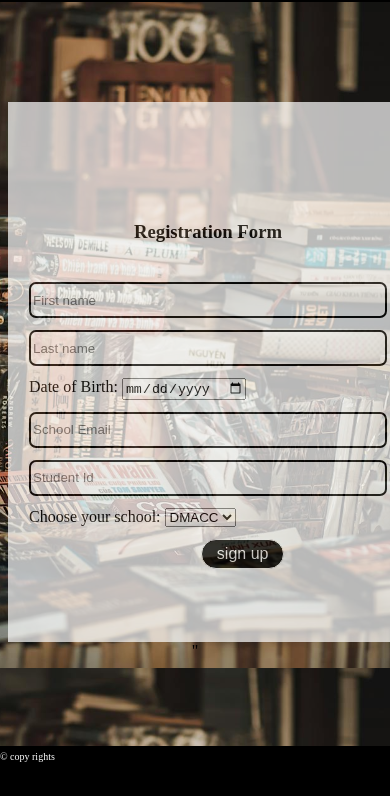
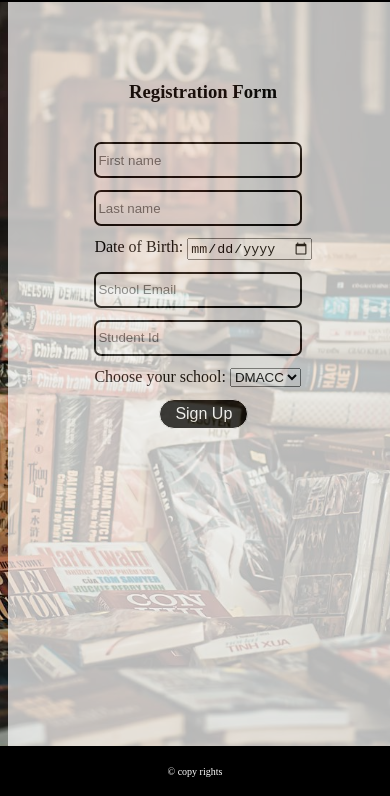
Before and after one commit to hmhuynh0801/BookSwapHub, a plain HTML site: page public/html/index.html in a window 390 px wide. Shown: the part 48-844 px from the top of the page. Drawn offline with Linux system fonts and the light colour scheme.

Commit message:
Added final updates to the index page

```diff
--- a/public/css/common.css
+++ b/public/css/common.css
@@ -1,6 +1,7 @@
 :root {
     --primary-color : rgb(0, 0, 0);
     --white : rgb(255, 255, 255);
+    --red : rgb(209, 6, 6);
 }
 
 header {
@@ -48,11 +49,17 @@ nav a {
 
 footer span {
 
-
+    display: flex;
     justify-content: center;
     margin-top: 20px;
     font-size: 10px;
 }
+
+#logo {
+    color: var(--red);
+    margin-left: 45px;
+}
+
 
 img#logo {
     height: 40px;
@@ -76,10 +83,3 @@ img#logo {
     background-color: var(--white);
     color: var(--primary-color);
 }
-
-input[type="text"], input[type="password"], input[type="email"]{
-    width: 350px;
-    height: 30px;
-    border: 2px solid var(--primary-color);
-    border-radius: 7px;
-}
--- a/public/css/index.css
+++ b/public/css/index.css
@@ -12,7 +12,7 @@ main {
 
 #hero-section {
     width: 55%;
-    height: 500px;
+    /* height: 500px; */
     background-color: var(--primary-color);
     border: 1px solid var(--white);
     color: var(--white);
@@ -20,10 +20,18 @@ main {
     border: none;
 }
 
+/* #logo-img {
+    width: 200px;
+    height: 200px;
+    margin-top: 200px;
+    margin-left: 200px;
+    opacity: none;
+} */
+
 #registration-form-section {
     display: flex;
-    width: 20%;
-    height: 500px;
+    width: 33vw;
+    height: 90vh;
     background-color: var(--white);
     border: 1px solid var(--white);
     color: var(--primary-color);
@@ -33,17 +41,18 @@ main {
     justify-content: center;
 }
 
-#reg-form, #login-form {
-    margin-top: 80px;
+
+#reg-table , #signin-table {
+    border-spacing: 0 10px;
+    margin-top: 60px;
 }
 
-#reg-table {
-    border-spacing: 0 10px;
-}
+/* #login-form, #reg-form {
+    padding: 40px;
+} */
 
-
-td button {
-    margin-left: 48%;
+#signin-btn, #signup-btn {
+    margin-left: 65px;
     height: 30px;
     background-color: var(--primary-color);
     color: var(--white);
@@ -54,20 +63,26 @@ td button {
 
 }
 
-@media screen and (max-width: 1200px) {
+
+input[type="text"], input[type="password"], input[type="email"]{
+    width: 200px;
+    height: 30px;
+    border: 2px solid var(--primary-color);
+    border-radius: 7px;
+}
+
+@media screen and (max-width: 900px) {
     main {
         flex-direction: column-reverse;
-        align-items: center;
     }
 
-    #registration-form-section, #login-form {
-        margin: 0 auto;
-        margin-top: 100px;
-        width: auto;
-        padding: 20px;
-    }
     #hero-section {
         display: none;
     }
 
+    #registration-form-section {
+        width: 100vw;
+        margin: 0 auto;
+    }
+
 }
--- a/public/css/reset.css
+++ b/public/css/reset.css
@@ -41,3 +41,7 @@ table {
 	border-collapse: collapse;
 	border-spacing: 0;
 }
+
+@media screen {
+
+}
--- a/public/html/index.html
+++ b/public/html/index.html
@@ -27,7 +27,7 @@
     </header>
     <main>
         <section id="hero-section">
-
+           <!-- <img id="logo-img" src="../images/logo.png"> -->
         </section>"
         <section id="registration-form-section">
             <form method="post" action="#" id="reg-form">
@@ -64,13 +64,13 @@
                     </tr>
                     <tr>
                         <td>
-                            <button type="submit" id="signup" value="sign up">sign up</button>
+                            <button type="submit" id="signup-btn" value="sign up">Sign Up</button>
                         </td>
                     </tr>
                 </table>
             </form>
             <form id="login-form" method="post" action="#">
-                <table>
+                <table id="signin-table">
                     <tr>
                         <caption><h3>Login</h3></caption>
                     </tr>
@@ -82,7 +82,7 @@
                     </tr>
                     <tr>
                         <td>
-                            <button type="submit" id="signin" value="sign in">Sign In</button>
+                            <button type="submit" id="signin-btn" value="sign in">Sign In</button>
                         </td>
                     </tr>
                 </table>
--- a/public/js/index.js
+++ b/public/js/index.js
@@ -8,10 +8,10 @@ function hideRegisterationForm() {
     if (loginButton.innerText = "Sign In") {
         registrationForm.style.display = 'None';
         loginForm.style.display = 'block';
-        loginButton.innerText = "Sign up";
+        loginButton.innerText = "Sign Up";
         console.log(loginButton.innerText);
     }
-    if (loginButton.innerText === "Sign up") {
+    if (loginButton.innerText === "Sign Up") {
         loginButton.addEventListener("click", function () {
         registrationForm.style.display = "block";
         loginForm.style.display = 'none';
```
